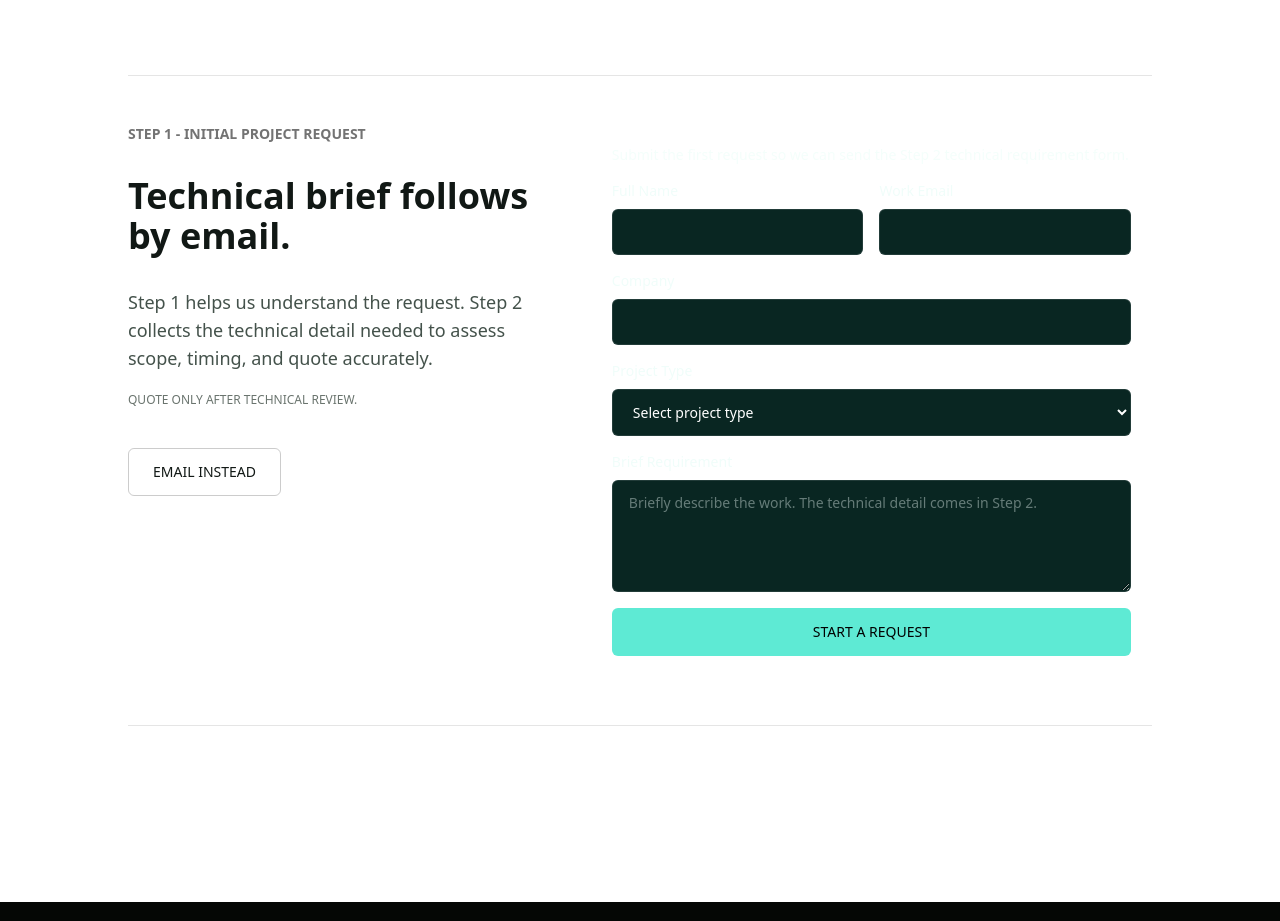
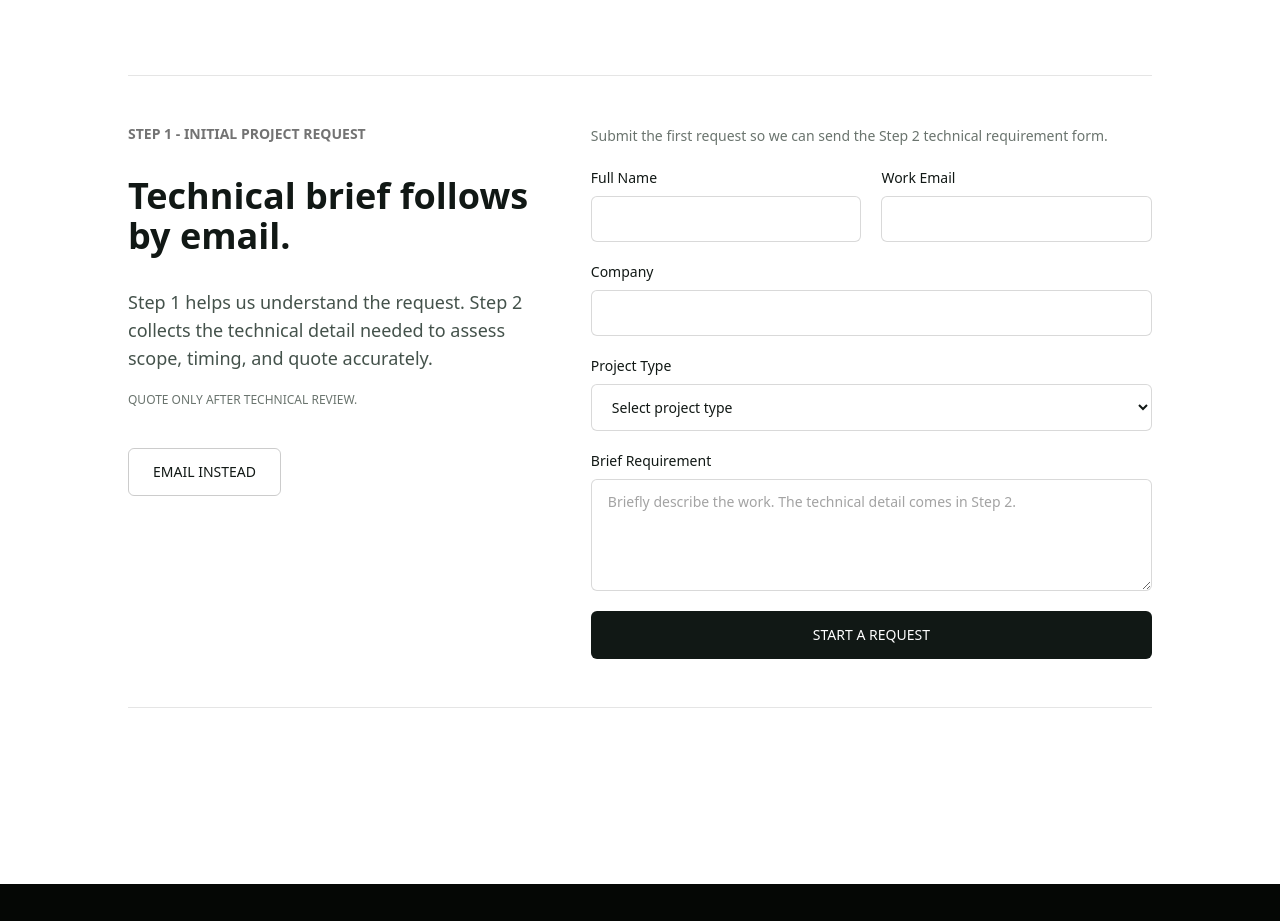
Before and after one commit to zeeshankhanminhas/NEW-MIDTS, a Next.js app: page / in a window 1280 px wide. Shown: the part 4660-5581 px from the top of the page. Built offline with nearby package versions, Linux system fonts and the light colour scheme.

Commit message:
Refine form styling for minimal CTA

```diff
--- a/components/EnquiryForm.tsx
+++ b/components/EnquiryForm.tsx
@@ -6,6 +6,10 @@ type AutomationMeta = {
   leadId: string;
   step1CompletedAt: string;
 };
+
+const fieldClass =
+  'field_input rounded-md border border-black/15 bg-white px-4 py-3 text-[#111815] outline-none transition placeholder:text-neutral-400 focus:border-black/50';
+const labelClass = 'field_group grid gap-2 text-sm font-medium text-[#111815]';
 
 export default function EnquiryForm() {
   const [submitted, setSubmitted] = useState(false);
@@ -24,8 +28,8 @@ export default function EnquiryForm() {
   }
 
   return (
-    <form className="form_enquiry grid gap-4 rounded-lg border border-white/10 bg-white/[0.06] p-5" onSubmit={handleSubmit}>
-      <p className="text_body text-sm text-teal-50/70">
+    <form className="form_enquiry grid gap-5" onSubmit={handleSubmit}>
+      <p className="text_body text-sm leading-6 text-[#6a746e]">
         Submit the first request so we can send the Step 2 technical requirement form.
       </p>
 
@@ -35,23 +39,23 @@ export default function EnquiryForm() {
       <input type="hidden" name="nurture_state" value="Active" readOnly />
       <input type="hidden" name="reminder_status" value="Pending" readOnly />
 
-      <div className="grid gap-4 md:grid-cols-2">
-        <label className="field_group grid gap-2 text-sm font-medium text-teal-50" htmlFor="full-name">
+      <div className="grid gap-5 md:grid-cols-2">
+        <label className={labelClass} htmlFor="full-name">
           Full Name
-          <input className="field_input rounded-md border border-white/10 bg-[#092622] px-4 py-3 text-white outline-none transition placeholder:text-teal-50/40 focus:border-teal-300" id="full-name" name="full_name" type="text" required />
+          <input className={fieldClass} id="full-name" name="full_name" type="text" required />
         </label>
-        <label className="field_group grid gap-2 text-sm font-medium text-teal-50" htmlFor="work-email">
+        <label className={labelClass} htmlFor="work-email">
           Work Email
-          <input className="field_input rounded-md border border-white/10 bg-[#092622] px-4 py-3 text-white outline-none transition placeholder:text-teal-50/40 focus:border-teal-300" id="work-email" name="work_email" type="email" required />
+          <input className={fieldClass} id="work-email" name="work_email" type="email" required />
         </label>
       </div>
-      <label className="field_group grid gap-2 text-sm font-medium text-teal-50" htmlFor="company">
+      <label className={labelClass} htmlFor="company">
         Company
-        <input className="field_input rounded-md border border-white/10 bg-[#092622] px-4 py-3 text-white outline-none transition placeholder:text-teal-50/40 focus:border-teal-300" id="company" name="company" type="text" required />
+        <input className={fieldClass} id="company" name="company" type="text" required />
       </label>
-      <label className="field_group grid gap-2 text-sm font-medium text-teal-50" htmlFor="project-type">
+      <label className={labelClass} htmlFor="project-type">
         Project Type
-        <select className="field_select rounded-md border border-white/10 bg-[#092622] px-4 py-3 text-white outline-none transition focus:border-teal-300" id="project-type" name="project_type" required defaultValue="">
+        <select className={fieldClass} id="project-type" name="project_type" required defaultValue="">
           <option value="" disabled>Select project type</option>
           <option>Overflow CAD drafting support</option>
           <option>Manufacturing-ready CAM assistance</option>
@@ -59,15 +63,15 @@ export default function EnquiryForm() {
           <option>Other CAD/CAM requirement</option>
         </select>
       </label>
-      <label className="field_group grid gap-2 text-sm font-medium text-teal-50" htmlFor="brief-requirement">
+      <label className={labelClass} htmlFor="brief-requirement">
         Brief Requirement
-        <textarea className="field_textarea min-h-28 rounded-md border border-white/10 bg-[#092622] px-4 py-3 text-white outline-none transition placeholder:text-teal-50/40 focus:border-teal-300" id="brief-requirement" name="brief_requirement" placeholder="Briefly describe the work. The technical detail comes in Step 2." required />
+        <textarea className={`${fieldClass} field_textarea min-h-28`} id="brief-requirement" name="brief_requirement" placeholder="Briefly describe the work. The technical detail comes in Step 2." required />
       </label>
-      <button className="button_primary min-h-12 rounded-md bg-teal-300 px-6 py-3 text-sm font-medium uppercase text-black transition hover:bg-teal-200" type="submit">
+      <button className="button_primary min-h-12 rounded-md bg-[#111815] px-6 py-3 text-sm font-medium uppercase text-white transition hover:bg-black" type="submit">
         Start a request
       </button>
       {submitted ? (
-        <p className="text_success rounded-md border border-teal-300/30 bg-teal-300/10 p-4 text-sm text-teal-50" role="status">
+        <p className="text_success rounded-md border border-black/10 bg-[#f6f4ed] p-4 text-sm text-[#44524b]" role="status">
           We&apos;ve received your initial request. Check your email to complete the technical requirement form.
         </p>
       ) : null}
```
